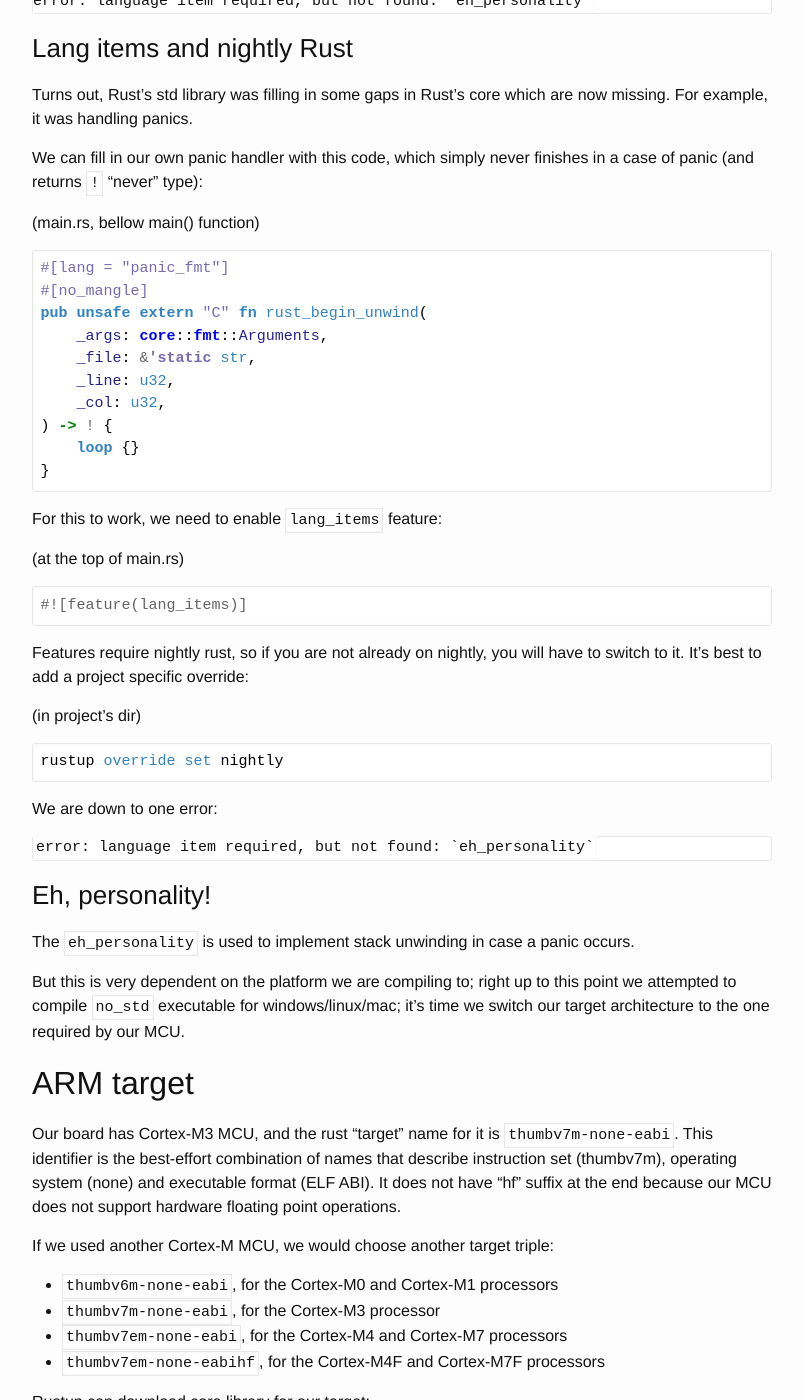
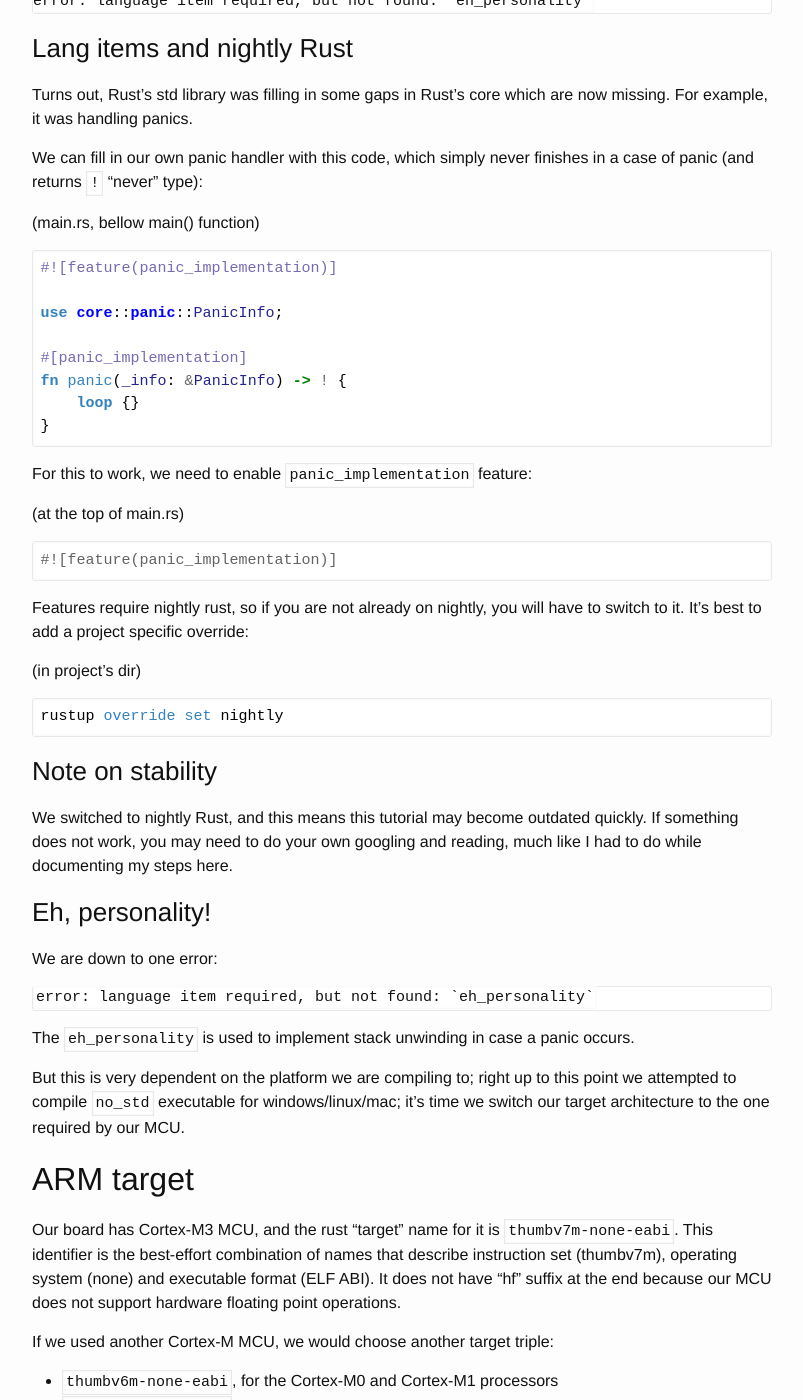
Before and after one commit to Nercury/Nercury.github.io, a Jekyll site: the page built from _posts/2018-04-29-rust-embedded-01-discovery-vl-flipping-bits.markdown, in a window 1280 px wide and 1400 px high, scrolled down 3457 px. Shown: the whole window, without its empty margins (238-1041 px from the left). Built offline with Jekyll 4.4.1, drawn with Linux system fonts in a browser that asks for light colours; nearby versions of some CDN libraries.

Commit message:
Use panic_implementation

````diff
--- a/_posts/2018-04-29-rust-embedded-01-discovery-vl-flipping-bits.markdown
+++ b/_posts/2018-04-29-rust-embedded-01-discovery-vl-flipping-bits.markdown
@@ -150,24 +150,22 @@ in a case of panic (and returns `!` "never" type):
 (main.rs, bellow main() function)
 
 ```rust
-#[lang = "panic_fmt"]
-#[no_mangle]
-pub unsafe extern "C" fn rust_begin_unwind(
-    _args: core::fmt::Arguments,
-    _file: &'static str,
-    _line: u32,
-    _col: u32,
-) -> ! {
+#![feature(panic_implementation)]
+
+use core::panic::PanicInfo;
+
+#[panic_implementation]
+fn panic(_info: &PanicInfo) -> ! {
     loop {}
 }
 ```
 
-For this to work, we need to enable `lang_items` feature:
+For this to work, we need to enable `panic_implementation` feature:
 
 (at the top of main.rs)
 
 ```rust
-#![feature(lang_items)]
+#![feature(panic_implementation)]
 ```
 
 Features require nightly rust, so if you are not already on nightly, you will
@@ -179,13 +177,19 @@ have to switch to it. It's best to add a project specific override:
 rustup override set nightly
 ```
 
+### Note on stability
+
+We switched to nightly Rust, and this means this tutorial may become outdated
+quickly. If something does not work, you may need to do your own googling and
+reading, much like I had to do while documenting my steps here.
+
+### Eh, personality!
+
 We are down to one error:
 
 ```txt
 error: language item required, but not found: `eh_personality`
 ```
-
-### Eh, personality!
 
 The `eh_personality` is used to implement stack unwinding in case a panic occurs.
 
````
